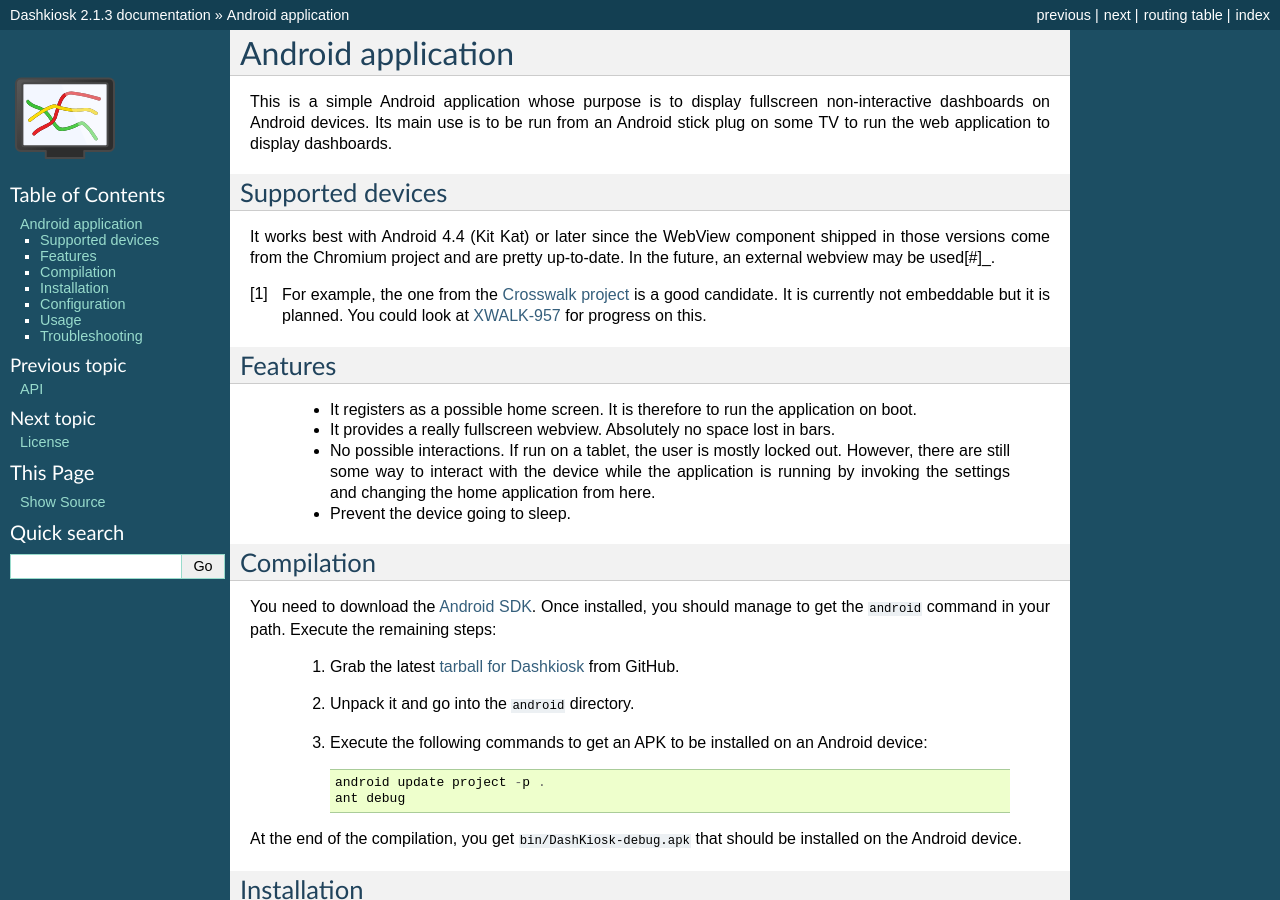
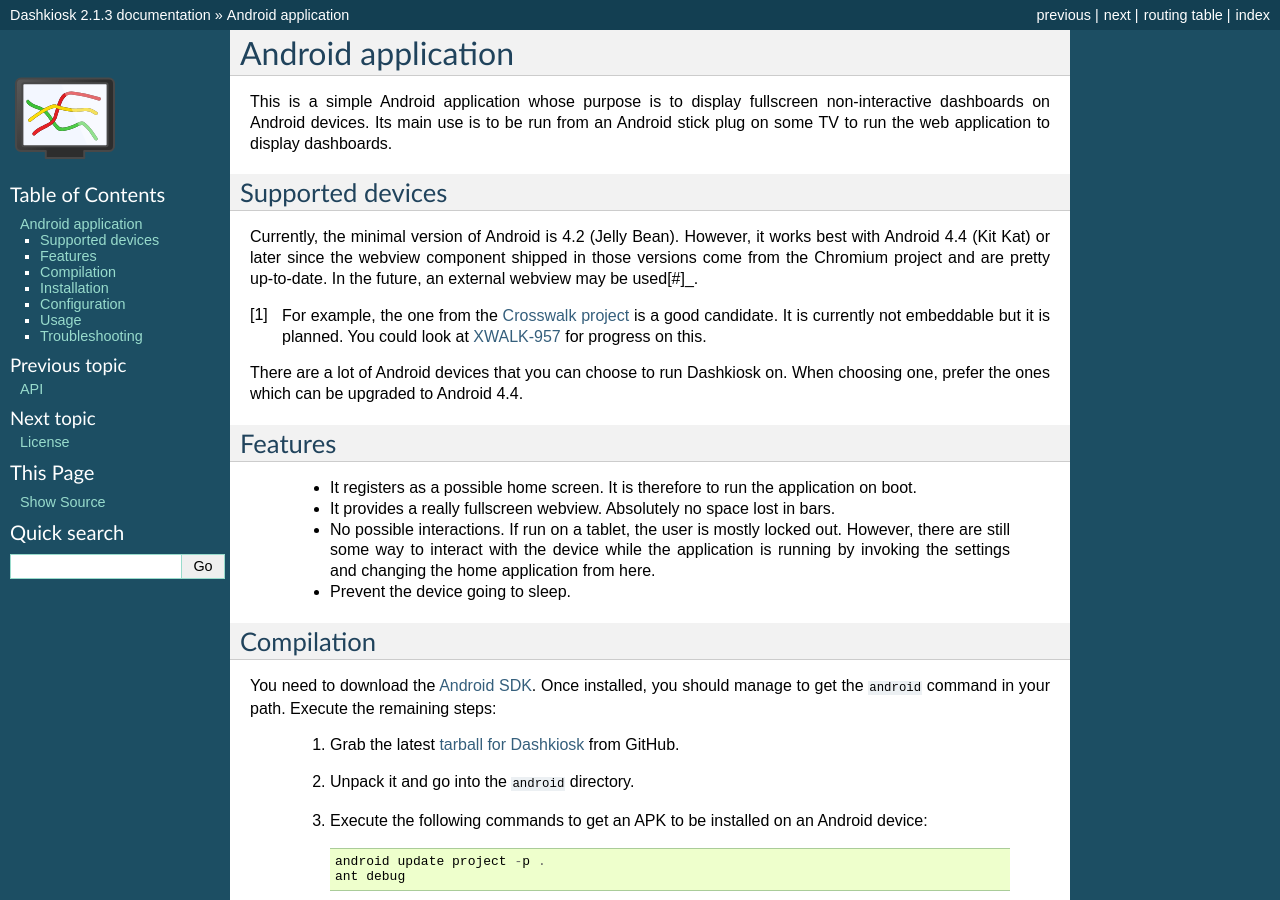
Before and after one commit to vincentbernat/dashkiosk, a Sphinx documentation site: the page built from docs/android.rst, in a window 1280 px wide and 900 px high. Built offline with Sphinx 7.4.7, drawn with Linux system fonts in a browser that asks for light colours.

Commit message:
documentation: explicitely says compatibility with Android 4.2

```diff
--- a/docs/android.rst
+++ b/docs/android.rst
@@ -9,9 +9,11 @@ application to display dashboards.
 Supported devices
 -----------------
 
-It works best with Android 4.4 (Kit Kat) or later since the WebView
-component shipped in those versions come from the Chromium project and
-are pretty up-to-date. In the future, an external webview may be used[#]_.
+Currently, the minimal version of Android is 4.2 (Jelly
+Bean). However, it works best with Android 4.4 (Kit Kat) or later
+since the webview component shipped in those versions come from the
+Chromium project and are pretty up-to-date. In the future, an external
+webview may be used[#]_.
 
 .. [#] For example, the one from the `Crosswalk project`_ is a good
        candidate. It is currently not embeddable but it is
@@ -19,6 +21,10 @@ are pretty up-to-date. In the future, an external webview may be used[#]_.
 
 .. _Crosswalk project: https://crosswalk-project.org/
 .. _XWALK-957: https://crosswalk-project.org/jira/browse/XWALK-957
+
+There are a lot of Android devices that you can choose to run
+Dashkiosk on. When choosing one, prefer the ones which can be upgraded
+to Android 4.4.
 
 Features
 --------
```
